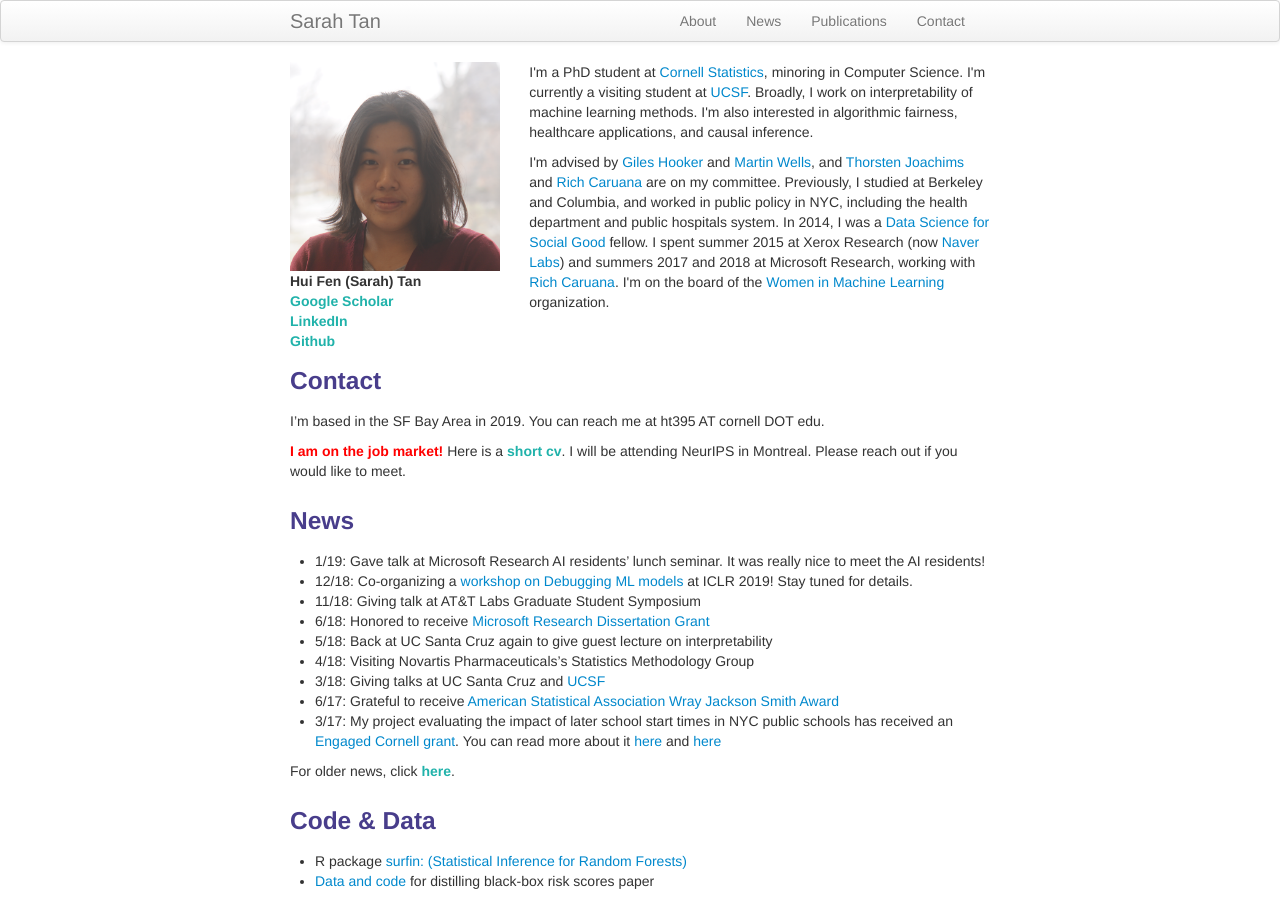
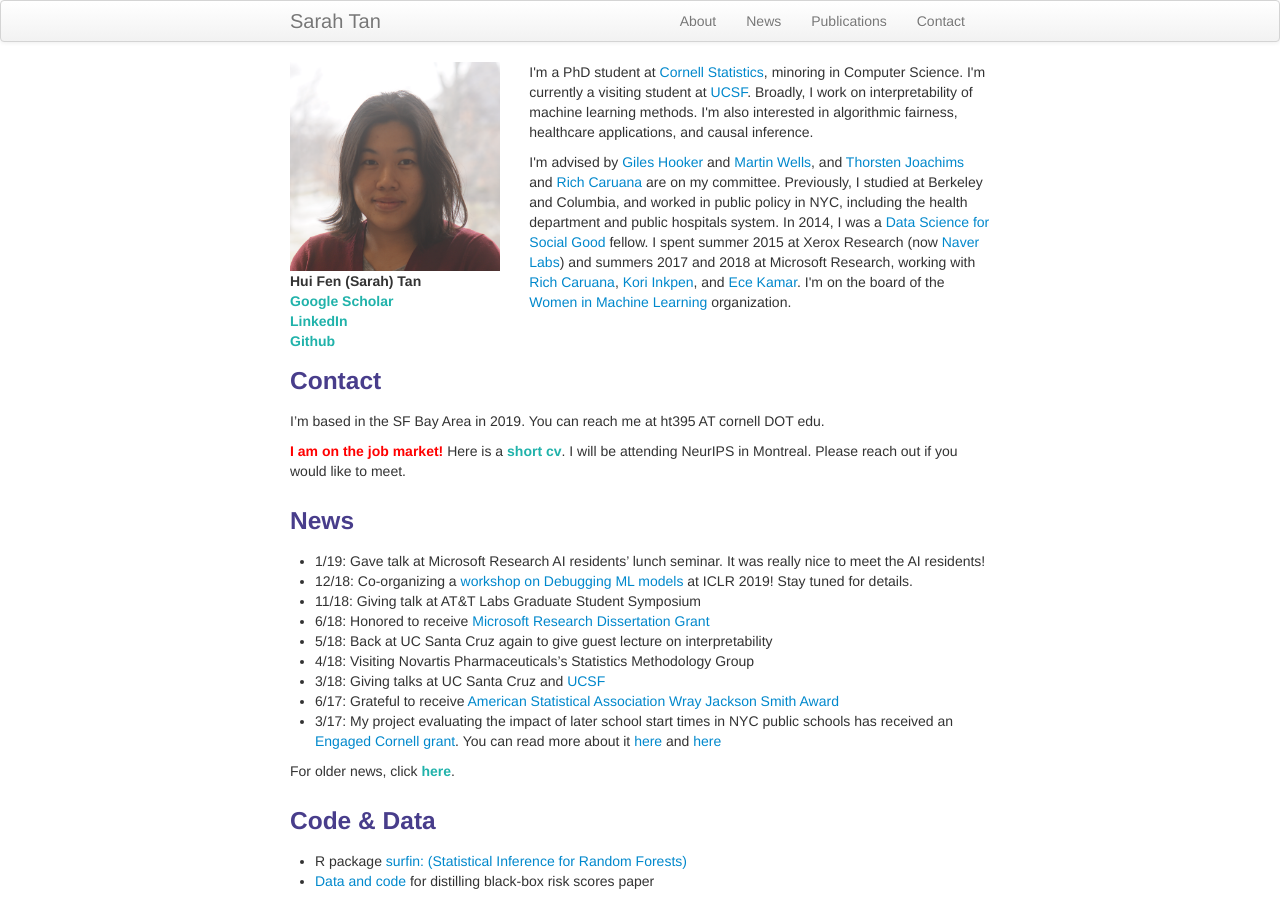
Before and after one commit to shftan/shftan.github.io, a Jekyll site: the page built from index.md, in a window 1280 px wide and 900 px high. Built offline with Jekyll 4.4.1, drawn with Linux system fonts in a browser that asks for light colours.

Commit message:
Update index.md

```diff
--- a/index.md
+++ b/index.md
@@ -20,7 +20,7 @@ keywords: Sarah Tan, Cornell, statistics, interpretability, causal inference, co
         <div class="span8">
                 <p>I'm a PhD student at <a href="https://stat.cornell.edu/">Cornell Statistics</a>, minoring in Computer Science. I'm currently a visiting student at <a href="https://epibiostat.ucsf.edu/">UCSF</a>. Broadly, I work on interpretability of machine learning methods. I'm also interested in algorithmic fairness, healthcare applications, and causal inference.</p>
 
-                <p>I'm advised by <a href="http://faculty.bscb.cornell.edu/~hooker/">Giles Hooker</a> and <a href="https://courses.cit.cornell.edu/mtw1/">Martin Wells</a>, and <a href="https://www.cs.cornell.edu/people/tj/">Thorsten Joachims</a> and <a href="https://www.microsoft.com/en-us/research/people/rcaruana/">Rich Caruana</a> are on my committee. Previously, I studied at Berkeley and Columbia, and worked in public policy in NYC, including the health department and public hospitals system. In 2014, I was a <a href="https://dssg.uchicago.edu">Data Science for Social Good</a> fellow. I spent summer 2015 at Xerox Research (now <a href="http://www.europe.naverlabs.com">Naver Labs</a>) and summers 2017 and 2018 at Microsoft Research, working with <a href="https://www.microsoft.com/en-us/research/people/rcaruana/">Rich Caruana</a>. I'm on the board of the <a href="https://wimlworkshop.org">Women in Machine Learning</a> organization.</p>
+                <p>I'm advised by <a href="http://faculty.bscb.cornell.edu/~hooker/">Giles Hooker</a> and <a href="https://courses.cit.cornell.edu/mtw1/">Martin Wells</a>, and <a href="https://www.cs.cornell.edu/people/tj/">Thorsten Joachims</a> and <a href="https://www.microsoft.com/en-us/research/people/rcaruana/">Rich Caruana</a> are on my committee. Previously, I studied at Berkeley and Columbia, and worked in public policy in NYC, including the health department and public hospitals system. In 2014, I was a <a href="https://dssg.uchicago.edu">Data Science for Social Good</a> fellow. I spent summer 2015 at Xerox Research (now <a href="http://www.europe.naverlabs.com">Naver Labs</a>) and summers 2017 and 2018 at Microsoft Research, working with <a href="https://www.microsoft.com/en-us/research/people/rcaruana/">Rich Caruana</a>, <a href="https://www.microsoft.com/en-us/research/people/kori/">Kori Inkpen</a>, and <a href="https://www.microsoft.com/en-us/research/people/eckamar/">Ece Kamar</a>. I'm on the board of the <a href="https://wimlworkshop.org">Women in Machine Learning</a> organization.</p>
 
         </div>
 </div>
```
